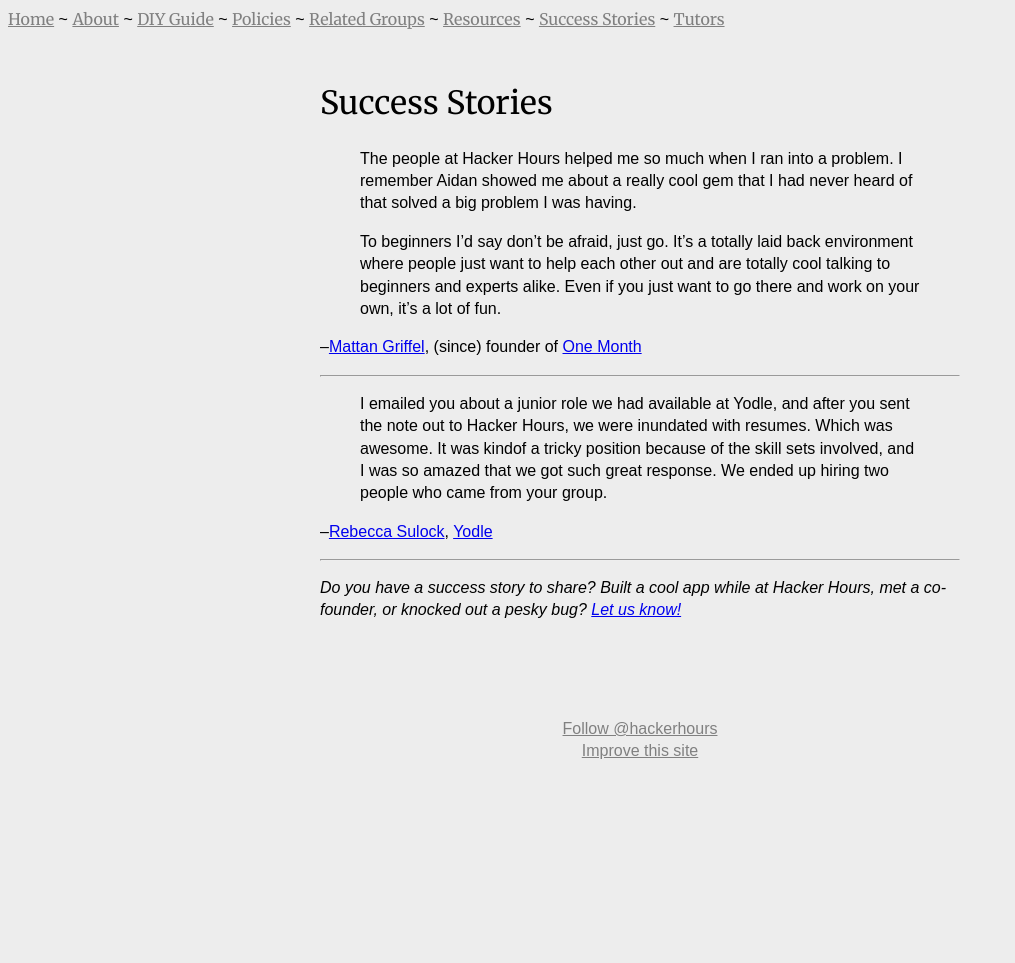
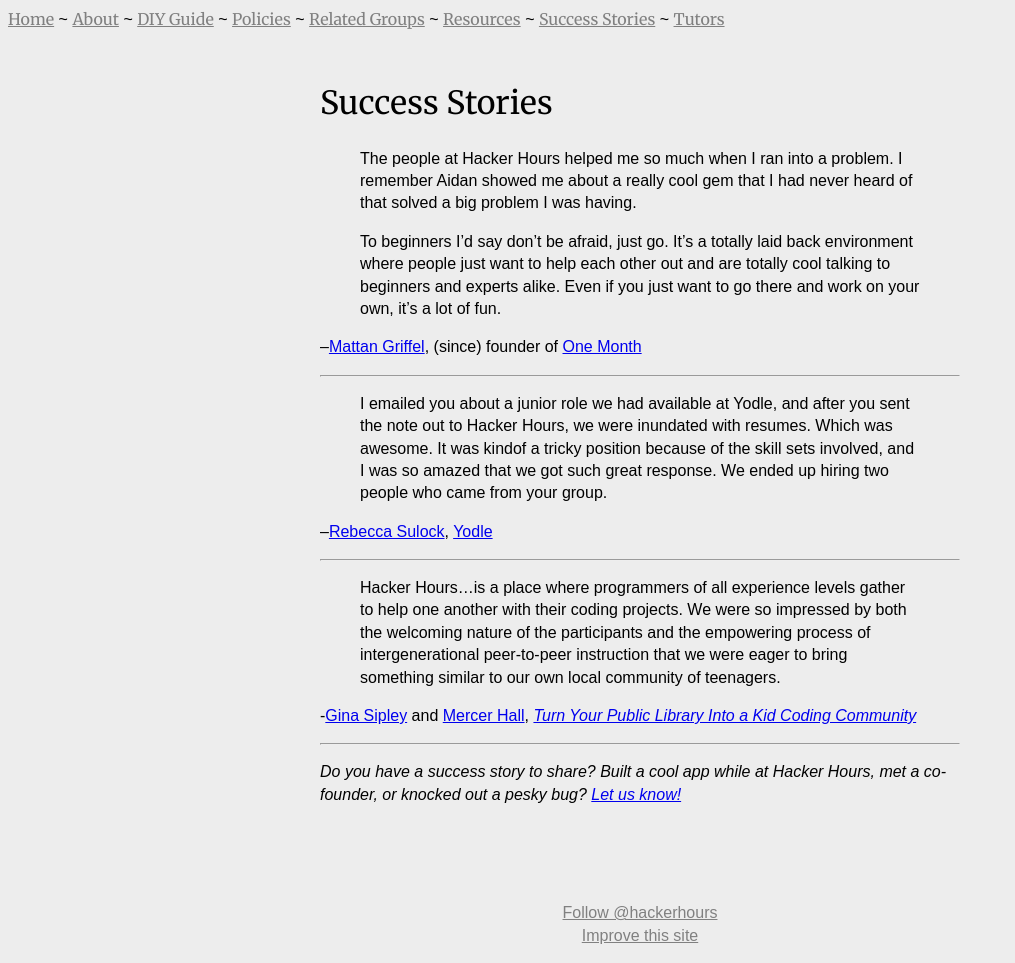
Before and after one commit to HackerHours/hackerhours.org, a Jekyll site: the page built from success-stories.md, in a window 1280 px wide. Shown: the whole page, without its empty margins (0-1015 px from the left). Built offline with Jekyll 4.4.1, drawn with Linux system fonts in a browser that asks for light colours; some web fonts are replaced; comment, search, counter and statistics services are not loaded; before the commit the page ends 900 px from its top, so only the background shows below that.

```diff
--- a/success-stories.md
+++ b/success-stories.md
@@ -17,4 +17,11 @@ title: Success Stories
 
 ---
 
+> Hacker Hours...is a place where programmers of all experience levels gather to help one another with their coding projects. We were so impressed by both the welcoming nature of the participants and the empowering process of intergenerational peer-to-peer instruction that we were eager to bring something similar to our own local community of teenagers.
+
+
+-[Gina Sipley](https://twitter.com/GSipley) and [Mercer Hall](https://www.edsurge.com/mercer-hall), [*Turn Your Public Library Into a Kid Coding Community*](https://www.edsurge.com/n/2015-03-02-turn-your-public-library-into-a-kid-coding-community)
+
+---
+
 *Do you have a success story to share? Built a cool app while at Hacker Hours, met a co-founder, or knocked out a pesky bug?  [Let us know!](https://github.com/afeld/hackerhours.org/issues/new)*
```
Also changed, not shown: diy-guide.md (+1 -0 lines).
